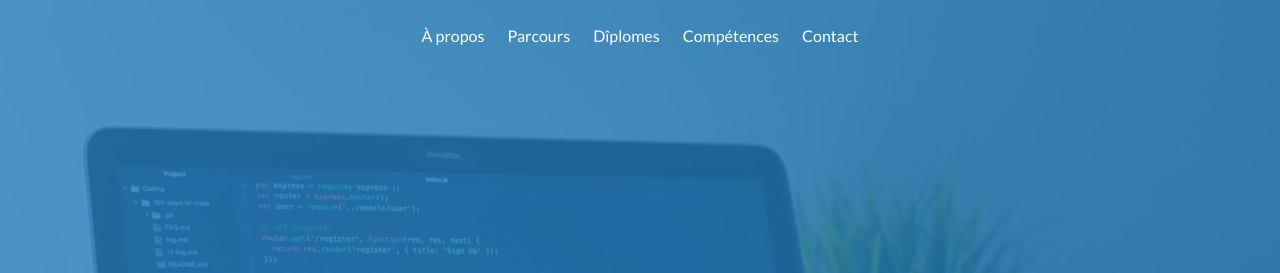
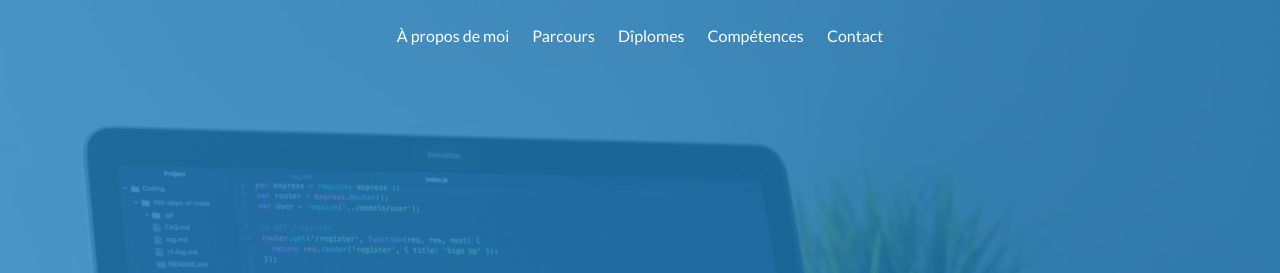
Before and after one commit to AndrianD/portfolio, a website built with webpack: page src/index.html in a window 1280 px wide. Shown: the top 273 px of the page. Built offline with nearby package versions, Linux system fonts and the light colour scheme.

Commit message:
Test about

```diff
--- a/src/index.html
+++ b/src/index.html
@@ -21,7 +21,7 @@
         </div>
         <ul id="menu">
             <li>
-                <a href="#about">À propos</a>
+                <a href="#about">À propos de moi</a>
             </li>
             <li>
                 <a href="#experience">Parcours</a>
```
